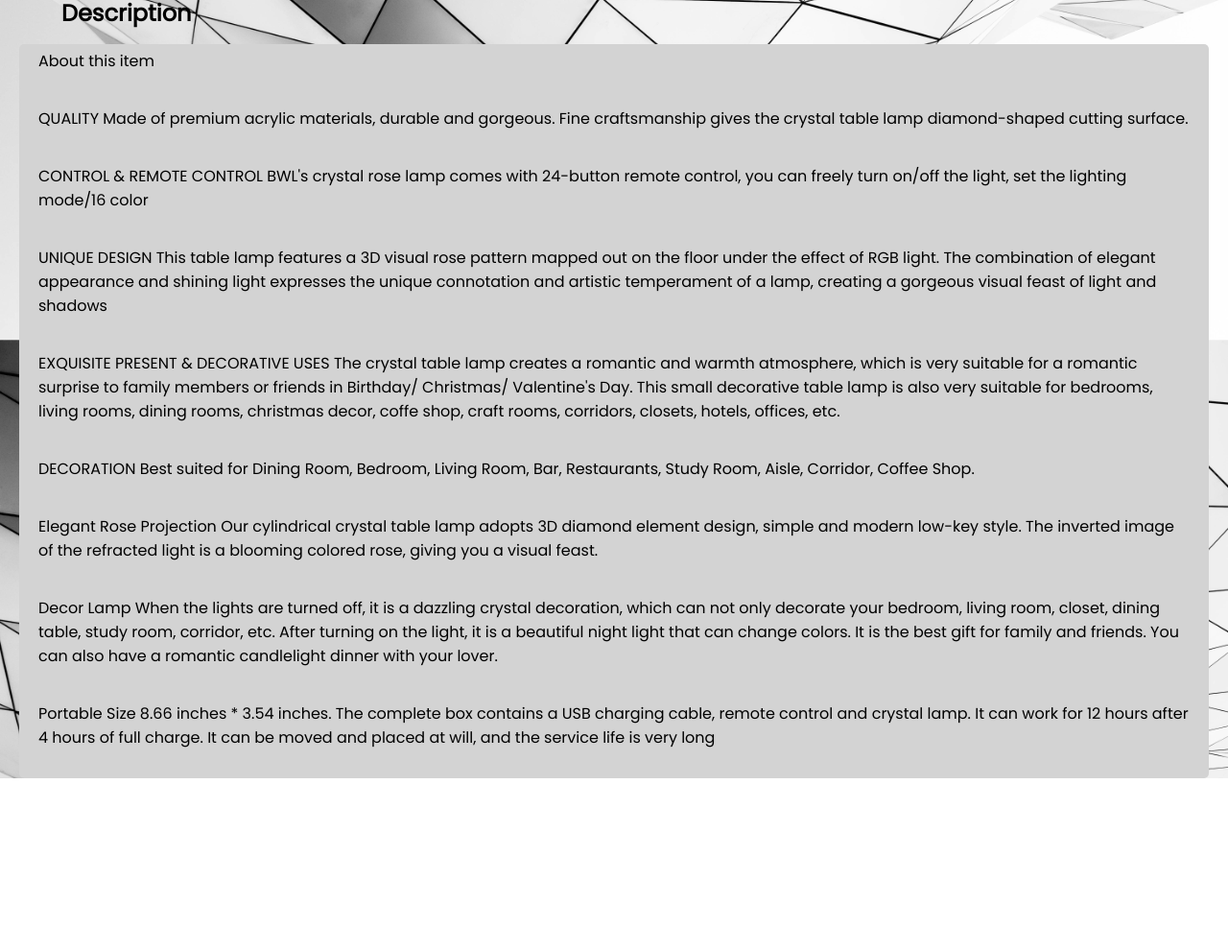
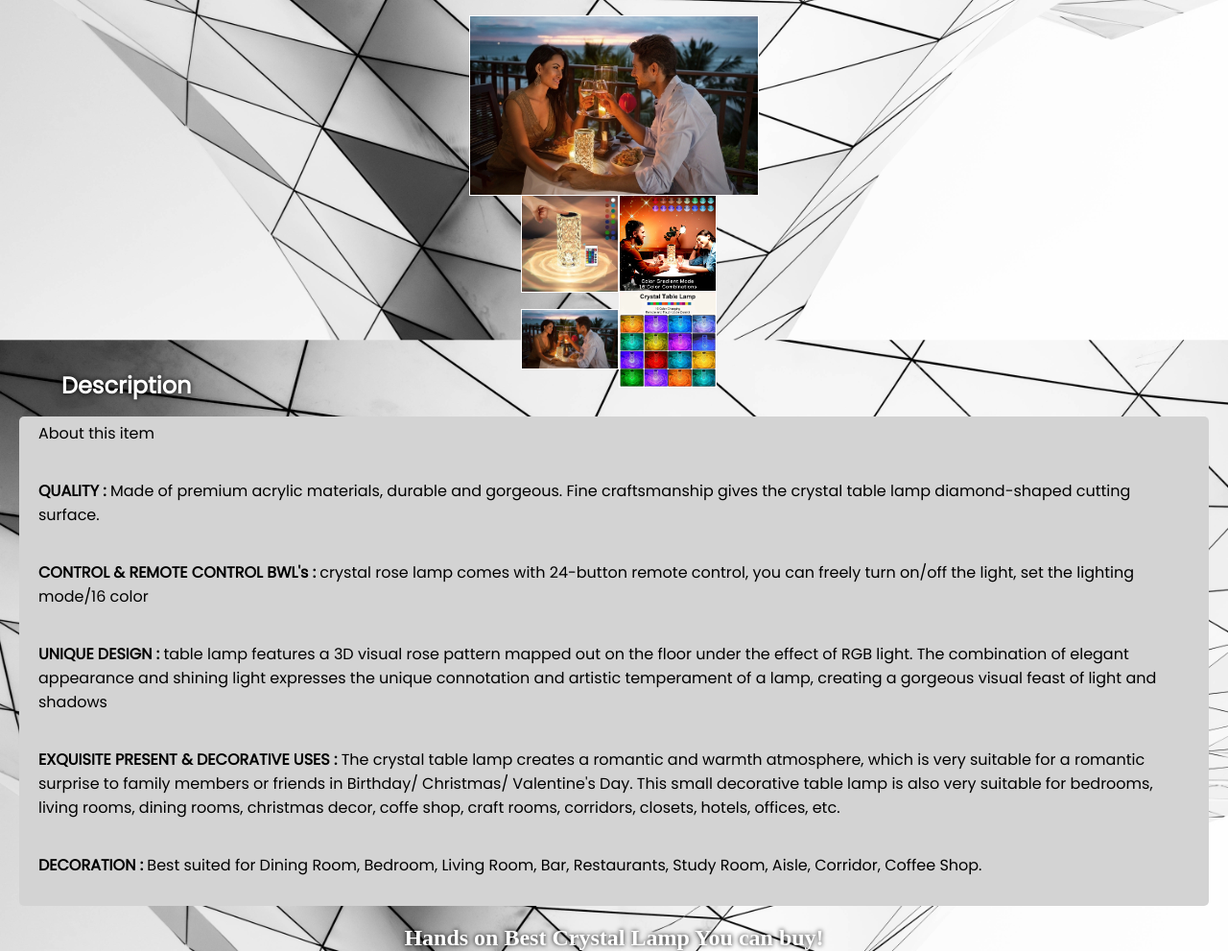
Before and after one commit to Sarbstore/crystal-glow-lamp, a plain HTML site: page index.html in a window 1280 px wide. Shown: the part 499-1490 px from the top of the page at 96% size. Before the commit the page ends 1310 px from the top, so only its background shows below. Drawn offline with Linux system fonts and the light colour scheme.

Commit message:
Add files via upload

```diff
--- a/app.js
+++ b/app.js
@@ -0,0 +1,13 @@
+function sideimg1function(){
+    document.getElementById("main").src = "71XkR1eC+7L._SX466_.jpg";
+    document.getElementById("main").style.transitionDuration = "1s";
+}
+function sideimg2function(){
+    document.getElementById("main").src = "71ZMB2eAPpL._SL1500_.jpg";
+}
+function sideimg3function(){
+    document.getElementById("main").src = "af6d6493-42d4-4bfc-b0d4-b4683d815631.__CR0,0,970,600_PT0_SX970_V1___.jpeg";
+}
+function sideimg4function(){
+    document.getElementById("main").src = "71g-seXJWsL._SL1300_.jpg";
+}
--- a/index.html
+++ b/index.html
@@ -17,38 +17,46 @@
     <div id="heading">
         <h1>Crystal Glow Lamp</h1>
     </div>
+    <div id="images">
+        <div id="onscreenimg">
+            <img id="main" src="af6d6493-42d4-4bfc-b0d4-b4683d815631.__CR0,0,970,600_PT0_SX970_V1___.jpeg" alt="">
+        </div>
+        <div id="sideimgs1">
+            <img id="sideimg1" onclick="sideimg1function()" src="71XkR1eC+7L._SX466_.jpg" alt="">
+            <img id="sideimg2" onclick="sideimg2function()" src="71ZMB2eAPpL._SL1500_.jpg" alt="">        </div>
+        <div id="sideimgs2">
+            <img id="sideimg3" onclick="sideimg3function()" src="af6d6493-42d4-4bfc-b0d4-b4683d815631.__CR0,0,970,600_PT0_SX970_V1___.jpeg" alt="">
+            <img id="sideimg4" onclick="sideimg4function()" src="71g-seXJWsL._SL1300_.jpg" alt="">
+
+        </div>
+    </div>
     <div id="information">
         <h2 style="margin-left: 5%;">Description</h2><br>
     </div>
+    <div id="images">
+
+    </div>
     <div id="description">
         <p>About this item</p><br>
-            <p>QUALITY Made of premium acrylic materials, durable and gorgeous.
+            <p><b>QUALITY :</b> Made of premium acrylic materials, durable and gorgeous.
                 Fine craftsmanship gives the crystal table lamp diamond-shaped cutting surface.</p><br>
-            <p>CONTROL & REMOTE CONTROL BWL's crystal rose lamp comes with 24-button remote control,
+            <p><b>CONTROL & REMOTE CONTROL BWL's : </b> crystal rose lamp comes with 24-button remote control,
                 you can freely turn on/off the light, set the lighting mode/16 color</p><br>
-            <p>UNIQUE DESIGN This table lamp features a 3D visual rose pattern mapped
+            <p><b>UNIQUE DESIGN : </b> table lamp features a 3D visual rose pattern mapped
                 out on the floor under the effect of RGB light. The combination of elegant
                 appearance and shining light expresses the unique connotation and artistic
                 temperament of a lamp, creating a gorgeous visual feast of light and shadows</p><br>
-            <p>EXQUISITE PRESENT & DECORATIVE USES The crystal table lamp creates a romantic
+            <p><b>EXQUISITE PRESENT & DECORATIVE USES : </b> The crystal table lamp creates a romantic
                 and warmth atmosphere, which is very suitable for a romantic surprise to family
                 members or friends in Birthday/ Christmas/ Valentine's Day. This small decorative
                 table lamp is also very suitable for bedrooms, living rooms, dining rooms,
                 christmas decor, coffe shop, craft rooms, corridors, closets, hotels, offices, etc.</p><br>
-            <P>DECORATION Best suited for Dining Room, Bedroom, Living Room, Bar, Restaurants,
+            <P><b>DECORATION : </b> Best suited for Dining Room, Bedroom, Living Room, Bar, Restaurants,
                 Study Room, Aisle, Corridor, Coffee Shop.</P><br>
-            <p>Elegant Rose Projection Our cylindrical crystal table lamp adopts 3D diamond
-                element design, simple and modern low-key style. The inverted image of the
-                refracted light is a blooming colored rose, giving you a visual feast.</p><br>
-            <p>Decor Lamp When the lights are turned off, it is a dazzling crystal decoration,
-                which can not only decorate your bedroom, living room, closet, dining table,
-                study room, corridor, etc. After turning on the light, it is a beautiful night
-                light that can change colors. It is the best gift for family and friends.
-                You can also have a romantic candlelight dinner with your lover.</p><br>
-            <p>Portable Size 8.66 inches * 3.54 inches. The complete box contains
-                a USB charging cable, remote control and crystal lamp. It can work
-                for 12 hours after 4 hours of full charge. It can be moved and placed
-                at will, and the service life is very long</p><br>
+    </div>
+
+    <div id="bottomheading">
+        <h2>Hands on Best Crystal Lamp You can buy!</h2>
     </div>
     <div id="navbar">
         <ul id="navlist">
--- a/style.css
+++ b/style.css
@@ -23,6 +23,7 @@ body{
     background-color: white;
     width: 100%;
     height: fit-content;
+    box-shadow: 0px 0px 8px black;
 }
 
 #navbar > #navlist > li{
@@ -45,6 +46,7 @@ a:hover{
     background-color: lightgray;
     border-bottom-left-radius: 10px;
     border-bottom-right-radius: 10px;
+    box-shadow: 0px 0px 5px black;
 }
 a:active{
     background-color: black;
@@ -67,6 +69,7 @@ a:active{
     border-color: black;
     transition-duration: 0.3s;
 }
+
 #content > img:hover{
     border-color: white;
     opacity: 95%;
@@ -79,16 +82,25 @@ a:active{
     top: 100px;
     text-align: center;
     font-family: 'Poppins', sans-serif;
-    text-shadow: 3px 2px 5px black;
+    text-shadow: 3px 2px 6px black;
+    animation-name: animationforheading;
+    animation-duration: 4s;
+    animation-iteration-count: infinite;
 }
 
+@keyframes animationforheading{
+    0%{text-shadow: 3px 2px 6px black; color: white;}
+    50%{text-shadow: 3px 2px 6px white; color: black;}
+    100%{text-shadow: 3px 2px 6px black; color: white;}
+}
 
 #information{
+    color: white;
     position: relative;
     top: 110px;
     width: auto;
     font-family: 'Poppins', sans-serif;
-
+    text-shadow: 0px 0px 5px black;
 }
 #description{
     margin: 0px 20px;
@@ -105,3 +117,52 @@ a:active{
 #description > p{
     margin: 5px 20px;
 }
+
+#bottomheading{
+    position: relative;
+    top: 120px;
+    color: white;
+    text-align: center;
+    text-shadow: 0px 0px 5px black;
+}
+
+#images{
+    position: relative;
+    top: 130px;
+}
+
+#onscreenimg{
+    display: flex;
+    align-items: center;
+    justify-content: center;
+}
+
+#images > #onscreenimg > img{
+    border: solid 1px white;
+    width: 300px;
+}
+
+
+#sideimgs1{
+    height: 100px;
+    display: flex;
+    align-items: center;
+    justify-content: center;
+    padding-left: 10px;
+}
+#sideimgs1 > img{
+    border: 1px solid white;
+    width: 100px;
+}
+
+#sideimgs2{
+    height: 100px;
+    display: flex;
+    align-items: center;
+    justify-content: center;
+    padding-left: 10px;
+}
+#sideimgs2 > img{
+    border: 1px solid white;
+    width: 100px;
+}
```
Also changed, not shown: 550dea89-8b3c-4132-a2ec-1d664efc9c65.__CR0,0,970,600_PT0_SX970_V1___ (1).jpg (added), 550dea89-8b3c-4132-a2ec-1d664efc9c65.__CR0,0,970,600_PT0_SX970_V1___.jpg (added), 71XkR1eC+7L._SX466_.jpg (added), 71ZMB2eAPpL._SL1500_.jpg (added), 71g-seXJWsL._SL1300_.jpg (added), af6d6493-42d4-4bfc-b0d4-b4683d815631.__CR0,0,970,600_PT0_SX970_V1___.jpeg (added).
